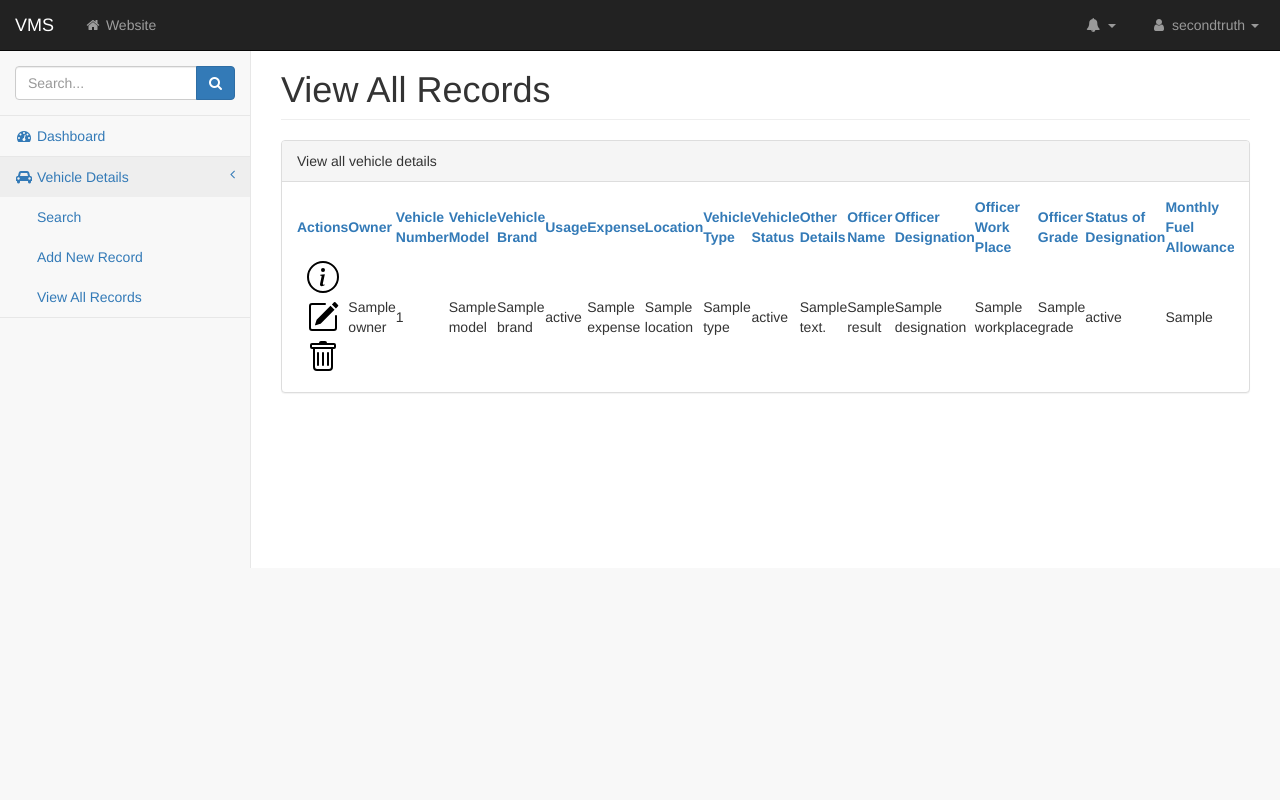
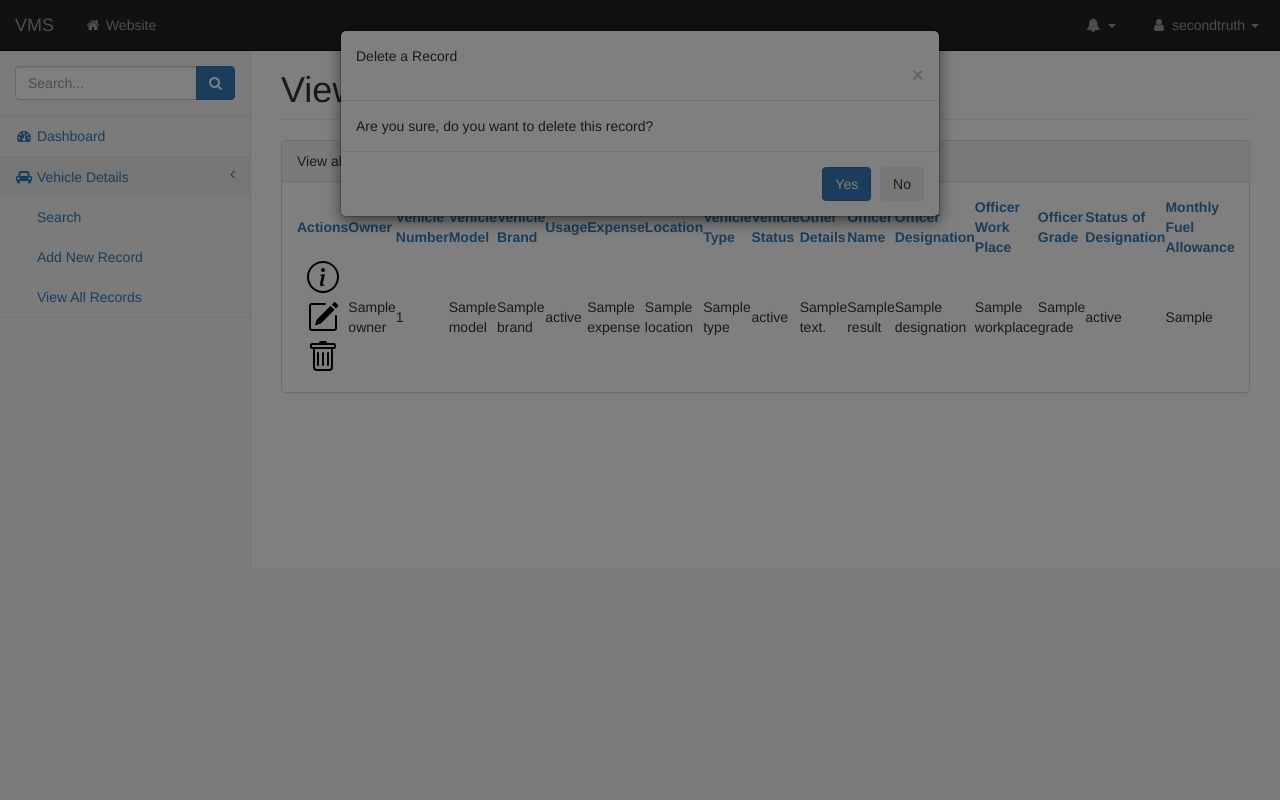
Before and after one commit to sunethchami/VMS, a CodeIgniter app: the page made by application/views/vehicle_details/view_all_records_page.php in a window 1280 px wide, after a click that opens the changed part. Run offline with CodeIgniter, Linux system fonts and the light colour scheme; the template is opened without the code that fills it: most values are stand-ins (such as "Sample title", 1, 10 or a date in 2020); some libraries are stand-ins or nearby versions.

Commit message:
delete a record created modal

```diff
--- a/application/views/vehicle_details/view_all_records_page.php
+++ b/application/views/vehicle_details/view_all_records_page.php
@@ -263,6 +263,29 @@ defined('BASEPATH') OR exit('No direct script access allowed');
         </div>
         <!-- /#wrapper -->
 
+        <!-- Modal -->
+          <div class="modal fade" id="comfirmModal" tabindex="-1" role="dialog" aria-labelledby="exampleModalLabel" aria-hidden="true">
+            <div class="modal-dialog" role="document">
+              <div class="modal-content">
+                <div class="modal-header">
+                  <h5 class="modal-title" id="exampleModalLabel">Delete a Record</h5>
+                  <button type="button" class="close" data-dismiss="modal" aria-label="Close">
+                    <span aria-hidden="true">&times;</span>
+                  </button>
+                </div>
+                <div class="modal-body">
+                 Are you sure, do you want to delete this record?
+                </div>
+                <div class="modal-footer">
+                  <button type="button" class="btn btn-primary" id="yesBtn">Yes</button>
+                  <button type="button" class="btn btn-secondary" data-dismiss="modal">No</button>
+                </div>
+              </div>
+            </div>
+          </div>
+
+
+
         <!-- jQuery -->
         <script src="<?php echo base_url() ?>assets/js/jquery.min.js"></script>
 
@@ -285,6 +308,17 @@ defined('BASEPATH') OR exit('No direct script access allowed');
         <script>
             $(document).ready(function() {
                 $('#allTable').DataTable({
+                });
+
+                 $('.deleteBtn').click(function(){
+                    var ID = $(this).data('id');
+                    //set the data attribute on the modal button
+                 $('#yesBtn').data('id', ID);
+                });
+
+                $('#yesBtn').click(function(){
+                    var vehicle_id = $(this).data('id');
+                    window.location = "<?php echo site_url(); ?>VehicleDetailsCon/deleteRecord/"+vehicle_id;
                 });
             });
         </script>
```
